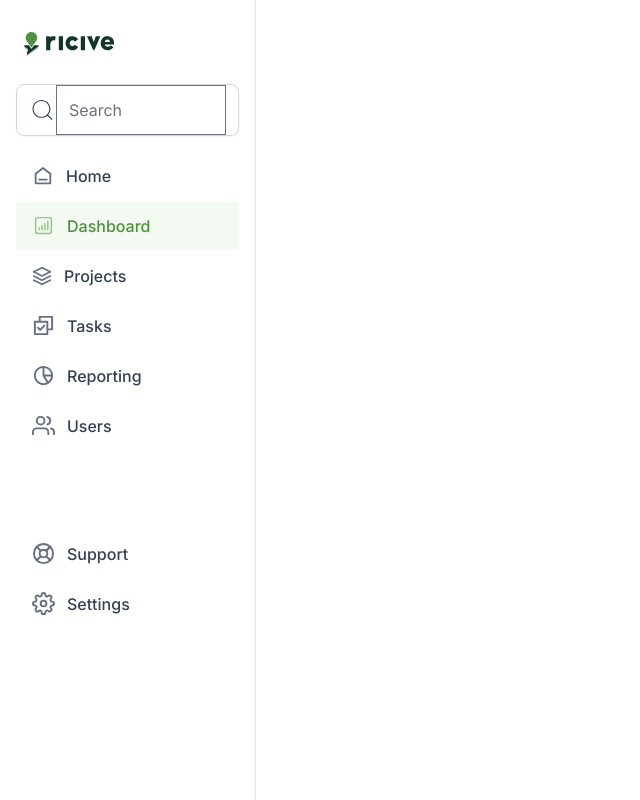
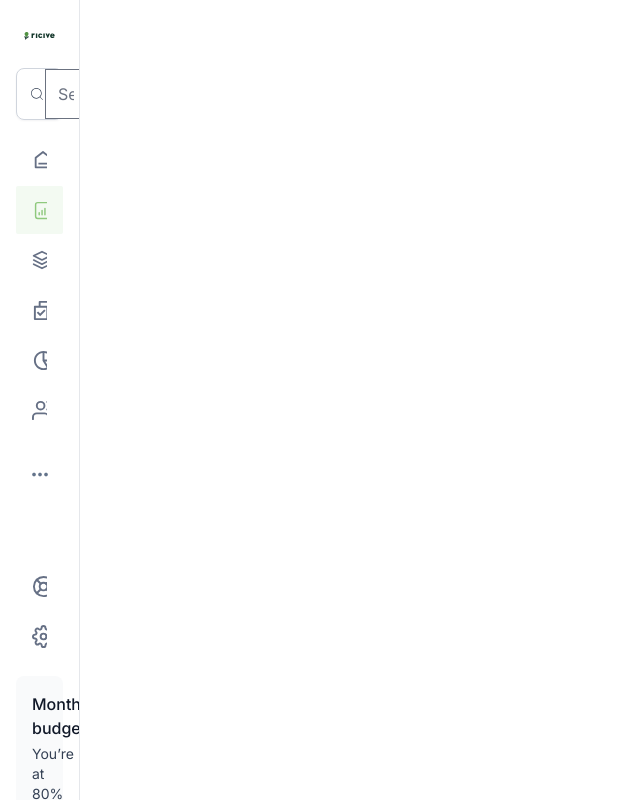
Before and after one commit to cindyeme/ricive-dashboard, a Next.js app: page / in a window 1280 px wide. Shown: the whole page, without its empty margins (0-640 px from the left). Built offline with nearby package versions, Linux system fonts and the light colour scheme.

Commit message:
updated tailwindcss styles

```diff
--- a/components/template/Search.jsx
+++ b/components/template/Search.jsx
@@ -6,7 +6,7 @@ const Search = () => {
       <div className="flex items-center">
         <CiSearch className="text-[2rem] font-medium text-black-500" />
         <input
-          className="ring-0 outline-none block w-full p-3 text-base text-black-500 text-sm"
+          className="ring-0 outline-none block w-full p-3 text-base text-black-500"
           placeholder="Search"
         />
       </div>
--- a/components/template/SideNav.jsx
+++ b/components/template/SideNav.jsx
@@ -6,6 +6,7 @@ import { RiHome6Line, RiCheckboxMultipleLine } from "react-icons/ri";
 import { HiOutlineChartBarSquare } from "react-icons/hi2";
 import { FiLayers, FiUsers, FiLifeBuoy, FiSettings } from "react-icons/fi";
 import { BiPieChartAlt2 } from "react-icons/bi";
+import { GrClose } from "react-icons/gr";
 
 import SideNavLinkGroup from "./SideNavLinkGroup";
 import { Logo } from "../../public";
@@ -24,6 +25,12 @@ function SideNav({ sidebarOpen, setSidebarOpen }) {
   const [sidebarExpanded, setSidebarExpanded] = useState(
     storedSidebarExpanded === null ? false : storedSidebarExpanded === "true"
   );
+  const [budget, setBudget] = useState(true);
+
+  // handle budget close
+  const handleBudgetOpen = () => {
+    setBudget(false);
+  };
 
   // close on click outside
   useEffect(() => {
@@ -74,7 +81,7 @@ function SideNav({ sidebarOpen, setSidebarOpen }) {
       <div
         id="sidebar"
         ref={sidebar}
-        className={`flex flex-col absolute z-40 left-0 top-0 lg:static lg:left-auto lg:top-auto lg:translate-x-0 h-screen overflow-y-scroll lg:overflow-y-auto no-scrollbar w-64 lg:w-20 lg:sidebar-expanded:!w-64 2xl:!w-64 shrink-0 bg-white border-r p-4 transition-all duration-200 ease-in-out ${
+        className={`flex flex-col absolute z-40 left-0 top-0 lg:static lg:left-auto lg:top-auto lg:translate-x-0 h-screen overflow-y-scroll lg:overflow-y-auto no-scrollbar w-64 lg:w-20 lg:sidebar-expanded:!w-64 2xl:!w-[280px] shrink-0 bg-white border-r p-4 transition-all duration-200 ease-in-out ${
           sidebarOpen ? "translate-x-0" : "-translate-x-64"
         }`}
       >
@@ -144,7 +151,7 @@ function SideNav({ sidebarOpen, setSidebarOpen }) {
                               }`}
                             />
                             <span
-                              className={`text-sm font-medium ml-3 lg:opacity-0 lg:sidebar-expanded:opacity-100 2xl:opacity-100 duration-200 text-black-500 ${
+                              className={` font-medium ml-3 lg:opacity-0 lg:sidebar-expanded:opacity-100 2xl:opacity-100 duration-200 text-black-500 ${
                                 (pathname === "/home" ||
                                   pathname.includes("home")) &&
                                 "!text-primary-500"
@@ -193,7 +200,7 @@ function SideNav({ sidebarOpen, setSidebarOpen }) {
                               }`}
                             />
                             <span
-                              className={`text-sm font-medium ml-3 lg:opacity-0 lg:sidebar-expanded:opacity-100 2xl:opacity-100 duration-200 text-black-500 ${
+                              className={` font-medium ml-3 lg:opacity-0 lg:sidebar-expanded:opacity-100 2xl:opacity-100 duration-200 text-black-500 ${
                                 (pathname === "/" ||
                                   pathname.includes("dashboard")) &&
                                 "!text-primary-500"
@@ -242,7 +249,7 @@ function SideNav({ sidebarOpen, setSidebarOpen }) {
                               }`}
                             />
                             <span
-                              className={`text-sm font-medium ml-3 lg:opacity-0 lg:sidebar-expanded:opacity-100 2xl:opacity-100 duration-200 text-black-500 ${
+                              className={` font-medium ml-3 lg:opacity-0 lg:sidebar-expanded:opacity-100 2xl:opacity-100 duration-200 text-black-500 ${
                                 (pathname === "/projects" ||
                                   pathname.includes("projects")) &&
                                 "!text-primary-500"
@@ -291,7 +298,7 @@ function SideNav({ sidebarOpen, setSidebarOpen }) {
                               }`}
                             />
                             <span
-                              className={`text-sm font-medium ml-3 lg:opacity-0 lg:sidebar-expanded:opacity-100 2xl:opacity-100 duration-200 text-black-500 ${
+                              className={` font-medium ml-3 lg:opacity-0 lg:sidebar-expanded:opacity-100 2xl:opacity-100 duration-200 text-black-500 ${
                                 (pathname === "/tasks" ||
                                   pathname.includes("tasks")) &&
                                 "!text-primary-500"
@@ -340,7 +347,7 @@ function SideNav({ sidebarOpen, setSidebarOpen }) {
                               }`}
                             />
                             <span
-                              className={`text-sm font-medium ml-3 lg:opacity-0 lg:sidebar-expanded:opacity-100 2xl:opacity-100 duration-200 text-black-500 ${
+                              className={` font-medium ml-3 lg:opacity-0 lg:sidebar-expanded:opacity-100 2xl:opacity-100 duration-200 text-black-500 ${
                                 (pathname === "/reporting" ||
                                   pathname.includes("reporting")) &&
                                 "!text-primary-500"
@@ -389,7 +396,7 @@ function SideNav({ sidebarOpen, setSidebarOpen }) {
                               }`}
                             />
                             <span
-                              className={`text-sm font-medium ml-3 lg:opacity-0 lg:sidebar-expanded:opacity-100 2xl:opacity-100 duration-200 text-black-500 ${
+                              className={` font-medium ml-3 lg:opacity-0 lg:sidebar-expanded:opacity-100 2xl:opacity-100 duration-200 text-black-500 ${
                                 (pathname === "/users" ||
                                   pathname.includes("users")) &&
                                 "!text-primary-500"
@@ -454,7 +461,7 @@ function SideNav({ sidebarOpen, setSidebarOpen }) {
                               }`}
                             />
                             <span
-                              className={`text-sm font-medium ml-3 lg:opacity-0 lg:sidebar-expanded:opacity-100 2xl:opacity-100 duration-200 text-black-500 ${
+                              className={` font-medium ml-3 lg:opacity-0 lg:sidebar-expanded:opacity-100 2xl:opacity-100 duration-200 text-black-500 ${
                                 (pathname === "/support" ||
                                   pathname.includes("support")) &&
                                 "!text-primary-500"
@@ -503,7 +510,7 @@ function SideNav({ sidebarOpen, setSidebarOpen }) {
                               }`}
                             />
                             <span
-                              className={`text-sm font-medium ml-3 lg:opacity-0 lg:sidebar-expanded:opacity-100 2xl:opacity-100 duration-200 text-black-500 ${
+                              className={` font-medium ml-3 lg:opacity-0 lg:sidebar-expanded:opacity-100 2xl:opacity-100 duration-200 text-black-500 ${
                                 (pathname === "/settings" ||
                                   pathname.includes("settings")) &&
                                 "!text-primary-500"
@@ -518,6 +525,46 @@ function SideNav({ sidebarOpen, setSidebarOpen }) {
                   );
                 }}
               </SideNavLinkGroup>
+
+              {/* Monthly Budget */}
+              {budget && (
+                <li className="mt-4 bg-primary-50 p-4 rounded-[8px]">
+                  <div className="flex flex-col space-y-4">
+                    <div className="budget">
+                      <div className="flex justify-between items-center">
+                        <h6 className="text-black-600 font-medium">
+                          Monthly budget
+                        </h6>
+                        <button
+                          type="button"
+                          className="float-right"
+                          onClick={handleBudgetOpen}
+                        >
+                          <GrClose />
+                        </button>
+                      </div>
+                      <p className="text-black-500 text-sm mt-1">
+                        You’re at 80% of your budget.
+                      </p>
+                    </div>
+                    <div className="flex items-center space-x-4">
+                      <button
+                        type="button"
+                        onClick={handleBudgetOpen}
+                        className="text-black-500 font-medium"
+                      >
+                        Dismiss
+                      </button>
+                      <Link
+                        href="/upgrade"
+                        className="text-primary-400 font-medium"
+                      >
+                        Upgrade plan
+                      </Link>
+                    </div>
+                  </div>
+                </li>
+              )}
             </ul>
           </div>
         </div>
--- /dev/null
+++ b/components/ui/progress/Line.jsx
@@ -0,0 +1,19 @@
+
+const Line = () => {
+
+  return (
+    <>
+      <div className="progress-wrapper">
+        <div className="progress-inner">
+          <div
+            className={`progress-bg bg-primary-300 h-2`}
+            style={{ width: `${50}%` }}
+          />
+        </div>
+      </div>
+      {children}
+    </>
+  );
+};
+
+export default Line;
--- /dev/null
+++ b/components/ui/progress/index.tsx
@@ -0,0 +1 @@
+export {default as Line} from './Line'
--- /dev/null
+++ b/styles/components/_progress.css
@@ -0,0 +1,7 @@
+.progress-inner {
+    @apply relative w-full overflow-hidden rounded-full bg-gray-100;
+}
+
+.progress-wrapper {
+    @apply w-full;
+}
--- /dev/null
+++ b/styles/components/index.css
@@ -0,0 +1 @@
+@import './_progress.css';
--- a/styles/globals.css
+++ b/styles/globals.css
@@ -1,4 +1,6 @@
 @import url('https://fonts.googleapis.com/css2?family=Inter:wght@400;500;600;800&display=swap');
+@import './components/index.css';
+@import './tailwind/index.css';
 
 @tailwind base;
 @tailwind components;
@@ -12,7 +14,10 @@ body {
   overflow-x: hidden;
   font-family: 'Inter', sans-serif;
 }
-
+button:focus{
+  outline: none;
+  box-shadow: none;
+}
 /* @media (prefers-color-scheme: dark) {
   html {
     color-scheme: dark;
--- /dev/null
+++ b/styles/tailwind/index.css
@@ -0,0 +1,42 @@
+@tailwind base;
+@tailwind components;
+@tailwind utilities;
+
+@layer base {
+    body {
+        @apply text-black-500 text-base bg-white  leading-normal;
+        -webkit-font-smoothing: antialiased;
+    }
+
+    h1, .h1 {
+        @apply text-4xl font-bold text-gray-600;
+    }
+
+    h2, .h2 {
+        @apply text-3xl font-bold text-gray-600;
+    }
+
+    h3, .h3 {
+        @apply text-2xl font-semibold text-gray-600;
+    }
+
+    h4, .h4 {
+        @apply text-xl font-semibold text-gray-600;
+    }
+
+    h5, .h5 {
+        @apply text-lg font-semibold text-gray-600;
+    }
+
+    h6, .h6 {
+        @apply text-base font-semibold text-gray-600;
+    }
+
+    hr {
+        @apply border-gray-200 dark:border-gray-600;
+    }
+
+    .heading-text {
+        @apply text-gray-600;
+    }
+}
--- a/tailwind.config.js
+++ b/tailwind.config.js
@@ -32,16 +32,6 @@ module.exports = {
           600: "#101828",
         },
       },
-      fontSize: {
-        xxs: "0.81rem",
-        xs: "0.88rem",
-        sm: "1rem",
-        md: "1.5rem",
-        lg: "2.25rem",
-        xl: "3rem",
-        xxl: "4rem",
-        extra: "1.25rem",
-      },
       fontFamily: {
         inter: ["Inter", "sans-serif"],
       },
@@ -56,33 +46,6 @@ module.exports = {
       },
       boxShadow: {
         "custom-1": "0px 1px 2px rgba(16, 24, 40, 0.05)",
-        "custom-2":
-          "0px -3.06122px 7.65306px 7.65306px rgba(0, 0, 0, 0.1), 0px 7.65306px 15.3061px 15.3061px rgba(0, 0, 0, 0.1)",
-      },
-      screens: {
-        xs: "320px",
-        // => @media (min-width: 320px) { ... }
-
-        sm: "576px",
-        // => @media (min-width: 576px) { ... }
-
-        md: "768px",
-        // => @media (min-width: 768px) { ... }
-
-        lg: "992px",
-        // => @media (min-width: 992px) { ... }
-
-        xl: "1024px",
-        // => @media (min-width: 1024px) { ... }
-
-        "2xl": "1200px",
-        // => @media (min-width: 1200px) { ... }
-
-        "3xl": "1440px",
-        // => @media (min-width: 1440px) { ... }
-
-        "4xl": "2560px",
-        // => @media (min-width: 2560px) { ... }
       },
     },
   },
```
